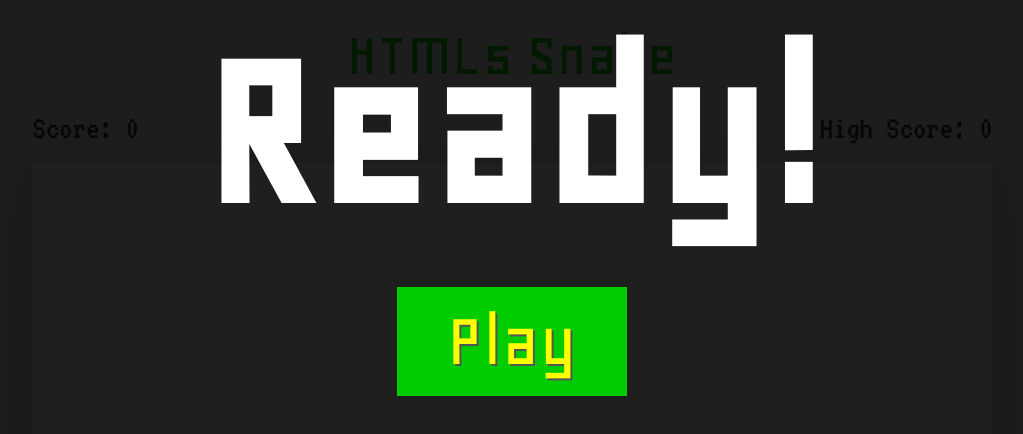
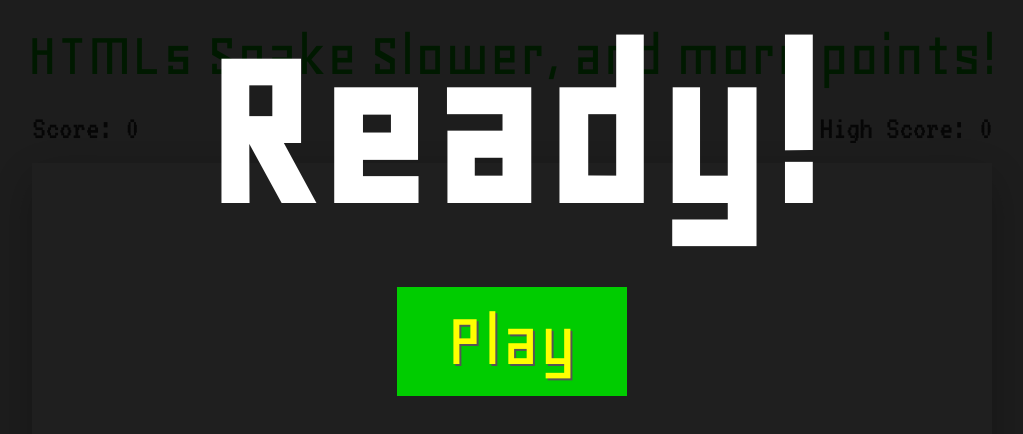
Before and after one commit to Fox-Valley-Girls-Coding-Club/LearnHTML5, a plain HTML site: page Chapter 5/index.html in a window 1280 px wide. Shown: the whole page, without its empty margins (128-1151 px from the left). Drawn offline with Linux system fonts and the light colour scheme.

Commit message:
what a great game

```diff
--- a/Chapter 5/index.html
+++ b/Chapter 5/index.html
@@ -8,7 +8,7 @@
 
 <body>
 
-<h1>HTML5 Snake</h1>
+<h1>HTML5 Snake Slower, and more points!</h1>
 
 <section id="scores">
    <h3>Score: <span>0</span></h3>
```
